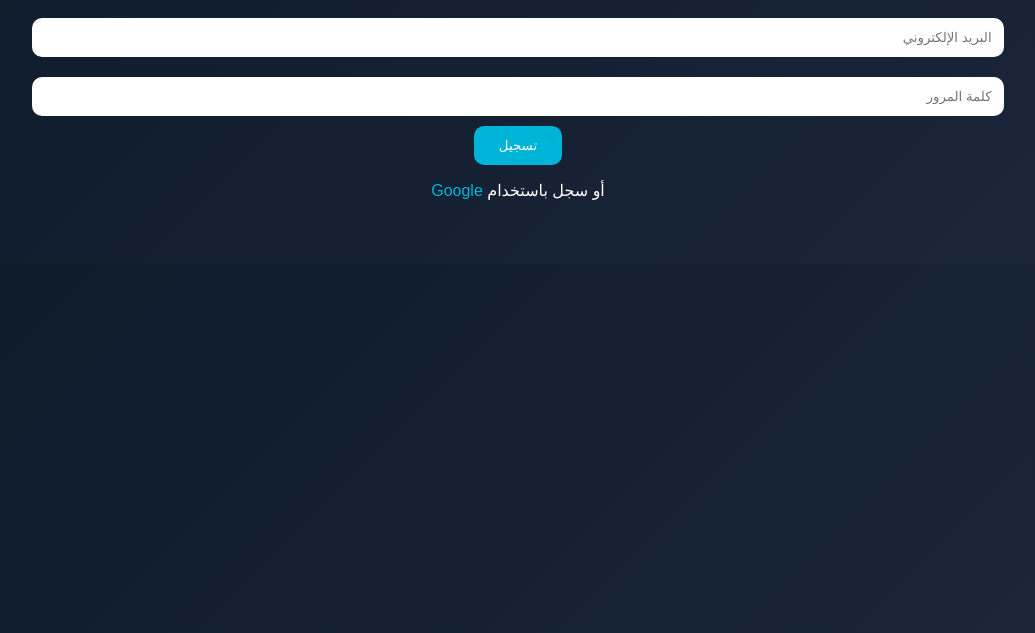
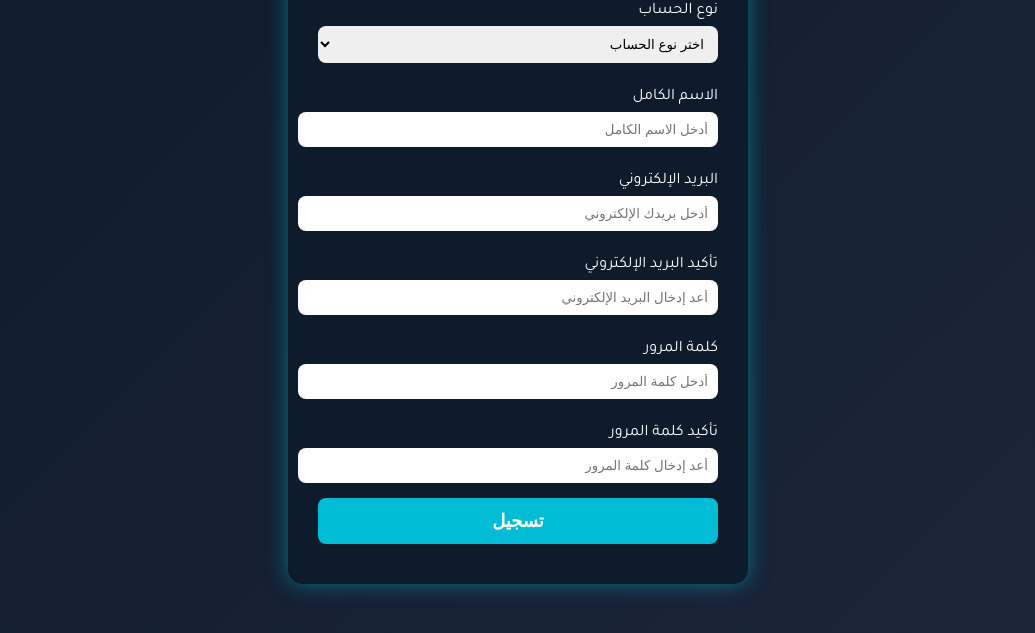
Before and after one commit to Hamoudidz9/khidmiti-maak, a plain HTML site: page signup.html in a window 1280 px wide. Shown: the part 167-800 px from the top of the page, without its empty margins (122-1157 px from the left). Drawn offline with Linux system fonts and the light colour scheme.

Commit message:
صفحة تسجيل

```diff
--- a/signup.html
+++ b/signup.html
@@ -3,50 +3,141 @@
 <head>
   <meta charset="UTF-8">
   <meta name="viewport" content="width=device-width, initial-scale=1.0">
-  <title>تسجيل الدخول - خدمتي معاك</title>
+  <title>تسجيل حساب - خدمتي معاك</title>
   <style>
+    @import url('https://fonts.googleapis.com/css2?family=Tajawal:wght@400;700&display=swap');
+
     body {
       font-family: 'Tajawal', sans-serif;
+      margin: 0;
+      padding: 0;
       background: linear-gradient(135deg, #0d1b2a, #1b263b);
       color: white;
+      display: flex;
+      justify-content: center;
+      align-items: center;
+      min-height: 100vh;
+    }
+
+    .signup-container {
+      background-color: rgba(13,27,42,0.9);
+      padding: 40px 30px;
+      border-radius: 15px;
+      max-width: 400px;
+      width: 90%;
       text-align: center;
-      padding: 40px;
+      box-shadow: 0 0 20px rgba(0,188,212,0.5);
     }
-    h2 {
-      color: #00b4d8;
+
+    .signup-container h1 {
+      color: #00bcd4;
+      margin-bottom: 20px;
     }
-    input {
-      width: 80%;
+
+    .signup-container label {
+      display: block;
+      margin: 10px 0 5px;
+      text-align: right;
+    }
+
+    .signup-container input,
+    .signup-container select {
+      width: 100%;
+      padding: 10px;
+      margin-bottom: 15px;
+      border-radius: 8px;
+      border: none;
+      outline: none;
+    }
+
+    .signup-container .btn {
+      width: 100%;
       padding: 12px;
-      margin: 10px 0;
+      border-radius: 8px;
       border: none;
-      border-radius: 10px;
+      background-color: #00bcd4;
+      color: white;
+      font-size: 18px;
+      font-weight: bold;
+      cursor: pointer;
+      transition: 0.3s;
     }
-    button {
-      background-color: #00b4d8;
-      color: white;
-      padding: 12px 25px;
-      border: none;
-      border-radius: 10px;
-      cursor: pointer;
+
+    .signup-container .btn:hover {
+      background-color: #0097a7;
     }
-    button:hover {
-      background-color: #0077b6;
-    }
-    a {
-      color: #00b4d8;
-      text-decoration: none;
+
+    @media (max-width: 500px) {
+      .signup-container {
+        padding: 30px 20px;
+      }
     }
   </style>
 </head>
 <body>
-  <h2>تسجيل الدخول / إنشاء حساب</h2>
-  <form>
-    <input type="text" placeholder="الاسم الكامل" required><br>
-    <input type="email" placeholder="البريد الإلكتروني" required><br>
-    <input type="password" placeholder="كلمة المرور" required><br>
-    <button type="submit">تسجيل</button>
-  </form>
-  <p>أو سجل باستخدام <a href="#">Google</a></p>
+
+  <div class="signup-container">
+    <h1>تسجيل حساب جديد</h1>
+    <form id="signupForm">
+      <label for="accountType">نوع الحساب</label>
+      <select id="accountType" required>
+        <option value="">اختر نوع الحساب</option>
+        <option value="freelancer">فريلانسر</option>
+        <option value="client">عميل</option>
+        <option value="company">شركة</option>
+        <option value="contentCreator">صانع محتوى</option>
+      </select>
+
+      <label for="fullName">الاسم الكامل</label>
+      <input type="text" id="fullName" placeholder="أدخل الاسم الكامل" required>
+
+      <label for="email">البريد الإلكتروني</label>
+      <input type="email" id="email" placeholder="أدخل بريدك الإلكتروني" required>
+
+      <label for="confirmEmail">تأكيد البريد الإلكتروني</label>
+      <input type="email" id="confirmEmail" placeholder="أعد إدخال البريد الإلكتروني" required>
+
+      <label for="password">كلمة المرور</label>
+      <input type="password" id="password" placeholder="أدخل كلمة المرور" required>
+
+      <label for="confirmPassword">تأكيد كلمة المرور</label>
+      <input type="password" id="confirmPassword" placeholder="أعد إدخال كلمة المرور" required>
+
+      <button type="submit" class="btn">تسجيل</button>
+    </form>
+  </div>
+
+  <script>
+    const form = document.getElementById('signupForm');
+
+    form.addEventListener('submit', function(e) {
+      e.preventDefault();
+
+      const fullName = document.getElementById('fullName').value.trim();
+      const email = document.getElementById('email').value.trim();
+      const confirmEmail = document.getElementById('confirmEmail').value.trim();
+      const password = document.getElementById('password').value;
+      const confirmPassword = document.getElementById('confirmPassword').value;
+      const accountType = document.getElementById('accountType').value;
+
+      if(email !== confirmEmail) {
+        alert('البريد الإلكتروني غير متطابق!');
+        return;
+      }
+
+      if(password !== confirmPassword) {
+        alert('كلمة المرور غير متطابقة!');
+        return;
+      }
+
+      // تخزين معلومات المستخدم في Local Storage
+      const user = { fullName, email, password, accountType };
+      localStorage.setItem('user', JSON.stringify(user));
+
+      // تحويل المستخدم مباشرة لصفحة profile.html
+      window.location.href = 'profile.html';
+    });
+  </script>
+
 </body>
 </html>
```
